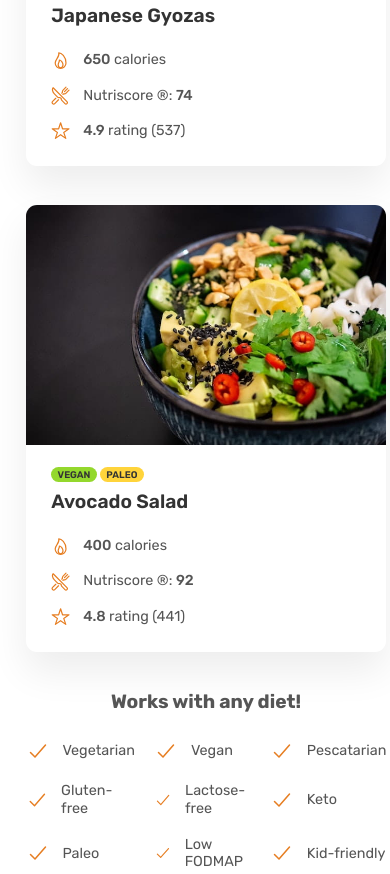
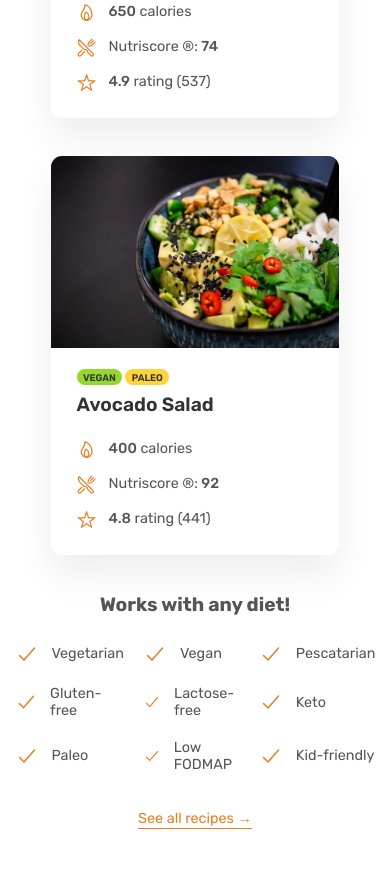
Before and after one commit to duiliomurai/omnifood, a plain HTML site: page index.html in a window 390 px wide. Shown: the part 3354-4228 px from the top of the page. Drawn offline with nearby package versions, Linux system fonts and the light colour scheme; files whose address does not match are found by name.

Commit message:
Media query adjusted for smartphones

```diff
--- a/css/queries.css
+++ b/css/queries.css
@@ -338,6 +338,26 @@
 }
 
 /* ************************  */
+/* BELLOW 400px (Smartphones)*/
+
+@media (max-width: 25em) {
+  .meal {
+    max-width: 36rem;
+    margin: 0 auto;
+  }
+
+  .diet-list {
+    max-width: 36rem;
+    margin: 0 auto;
+    justify-content: center;
+  }
+
+  .align-meal {
+    justify-content: center;
+  }
+}
+
+/* ************************  */
 /* FIXING SAFARI FLEXBOX GAP*/
 
 no-flexbox-gap .main-nav-list li:not(:last-child) {
--- a/index.html
+++ b/index.html
@@ -190,7 +190,7 @@
             Omnifood AI chooses from 5,000+ recipes
           </h2>
         </div>
-        <div class="container grid grid--3-cols margin-bottom-md">
+        <div class="container grid grid--3-cols margin-bottom-md .align-meal">
           <div class="meal">
             <img
               src="img/meals/meal-1.jpg"
```
